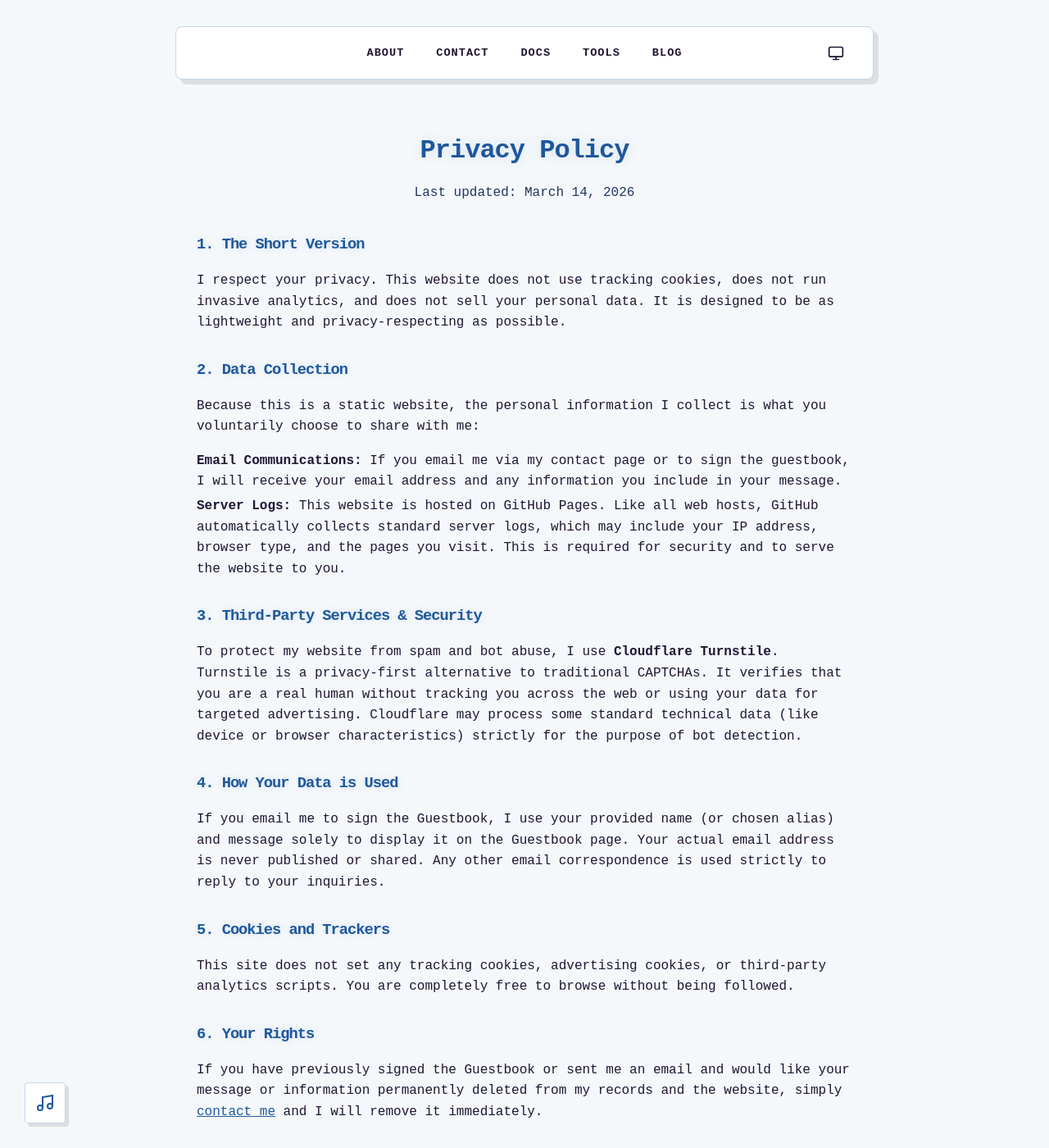
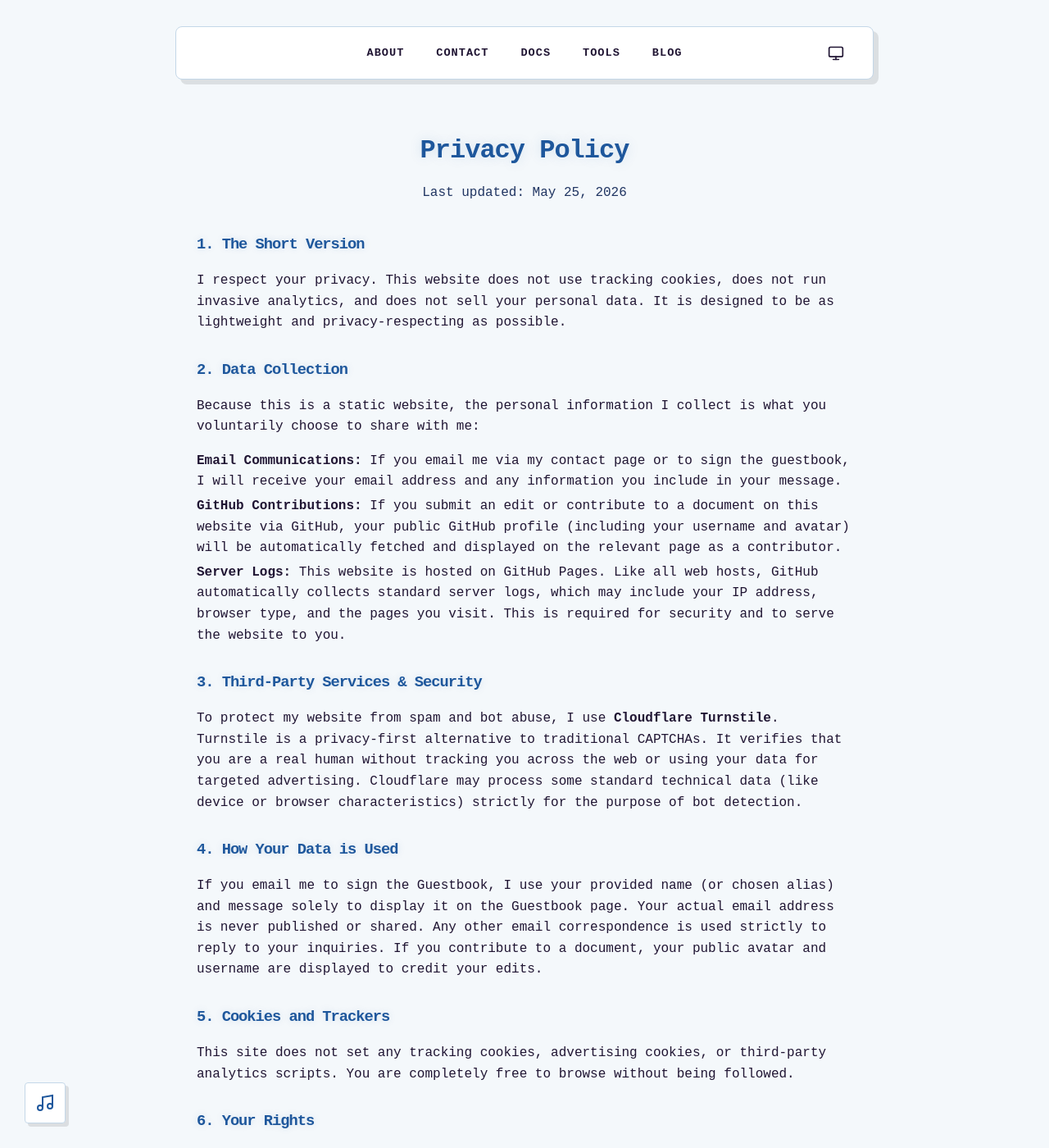
Before and after one commit to PASSK3YS/PASSK3YS.github.io, a Jekyll site: the page built from privacy.md, in a window 1280 px wide and 1400 px high. Shown: the whole window at 82% size. Built offline with Jekyll 4.4.1, drawn with Linux system fonts in a browser that asks for light colours.

Commit message:
Update privacy policy

```diff
--- a/privacy.md
+++ b/privacy.md
@@ -9,7 +9,7 @@ permalink: /privacy/
   <h1 style="color: var(--accent); text-align: center; text-shadow: 0 0 15px var(--accent-glow);">Privacy Policy</h1>
 
   <p style="color: var(--text-muted); text-align: center; margin-bottom: 40px;">
-    Last updated: March 14, 2026
+    Last updated: May 25, 2026
   </p>
 
   <div style="color: var(--text); line-height: 1.6;">
@@ -21,6 +21,7 @@ permalink: /privacy/
     <p>Because this is a static website, the personal information I collect is what you voluntarily choose to share with me:</p>
     <ul>
       <li><strong>Email Communications:</strong> If you email me via my contact page or to sign the guestbook, I will receive your email address and any information you include in your message.</li>
+      <li><strong>GitHub Contributions:</strong> If you submit an edit or contribute to a document on this website via GitHub, your public GitHub profile (including your username and avatar) will be automatically fetched and displayed on the relevant page as a contributor.</li>
       <li><strong>Server Logs:</strong> This website is hosted on GitHub Pages. Like all web hosts, GitHub automatically collects standard server logs, which may include your IP address, browser type, and the pages you visit. This is required for security and to serve the website to you.</li>
     </ul>
 
@@ -28,7 +29,7 @@ permalink: /privacy/
     <p>To protect my website from spam and bot abuse, I use <strong>Cloudflare Turnstile</strong>. Turnstile is a privacy-first alternative to traditional CAPTCHAs. It verifies that you are a real human without tracking you across the web or using your data for targeted advertising. Cloudflare may process some standard technical data (like device or browser characteristics) strictly for the purpose of bot detection.</p>
 
     <h3 style="color: var(--accent); margin-top: 30px;">4. How Your Data is Used</h3>
-    <p>If you email me to sign the Guestbook, I use your provided name (or chosen alias) and message solely to display it on the Guestbook page. Your actual email address is never published or shared. Any other email correspondence is used strictly to reply to your inquiries.</p>
+    <p>If you email me to sign the Guestbook, I use your provided name (or chosen alias) and message solely to display it on the Guestbook page. Your actual email address is never published or shared. Any other email correspondence is used strictly to reply to your inquiries. If you contribute to a document, your public avatar and username are displayed to credit your edits.</p>
 
     <h3 style="color: var(--accent); margin-top: 30px;">5. Cookies and Trackers</h3>
     <p>This site does not set any tracking cookies, advertising cookies, or third-party analytics scripts. You are completely free to browse without being followed.</p>
```
